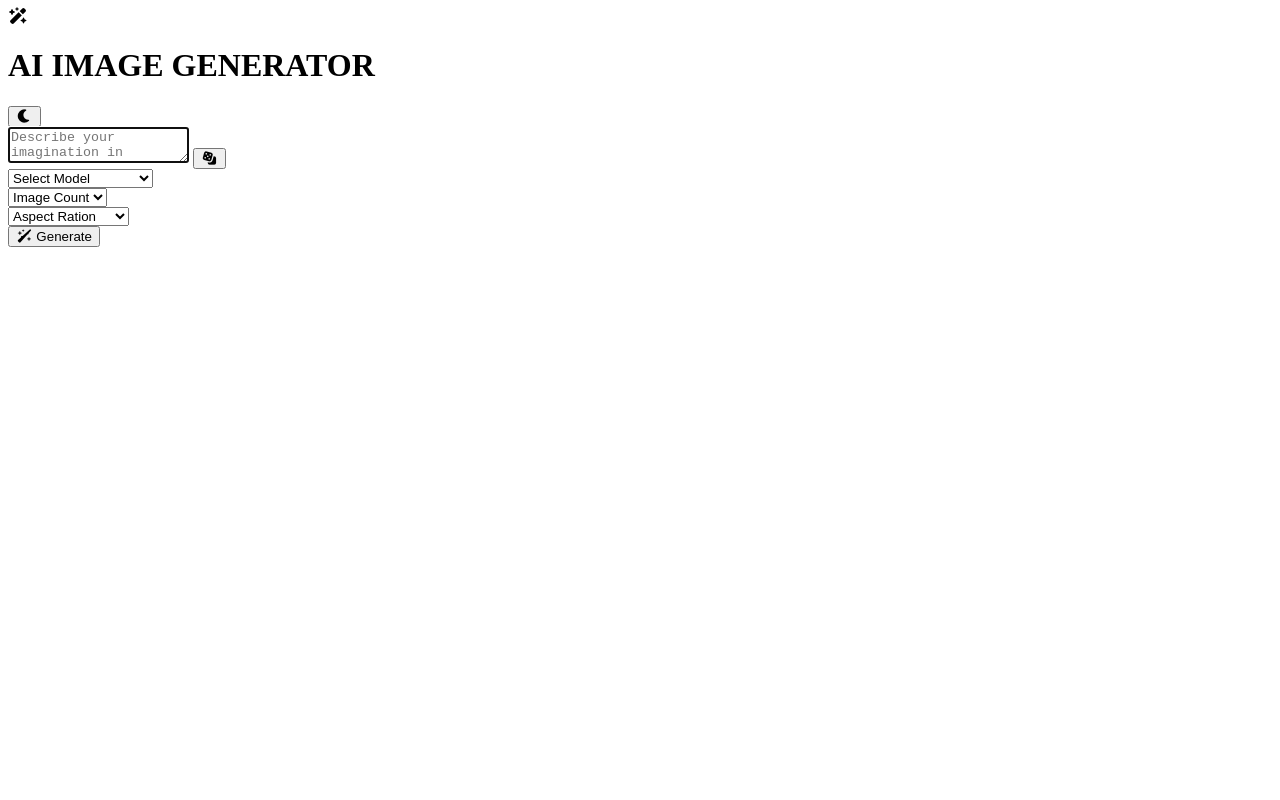
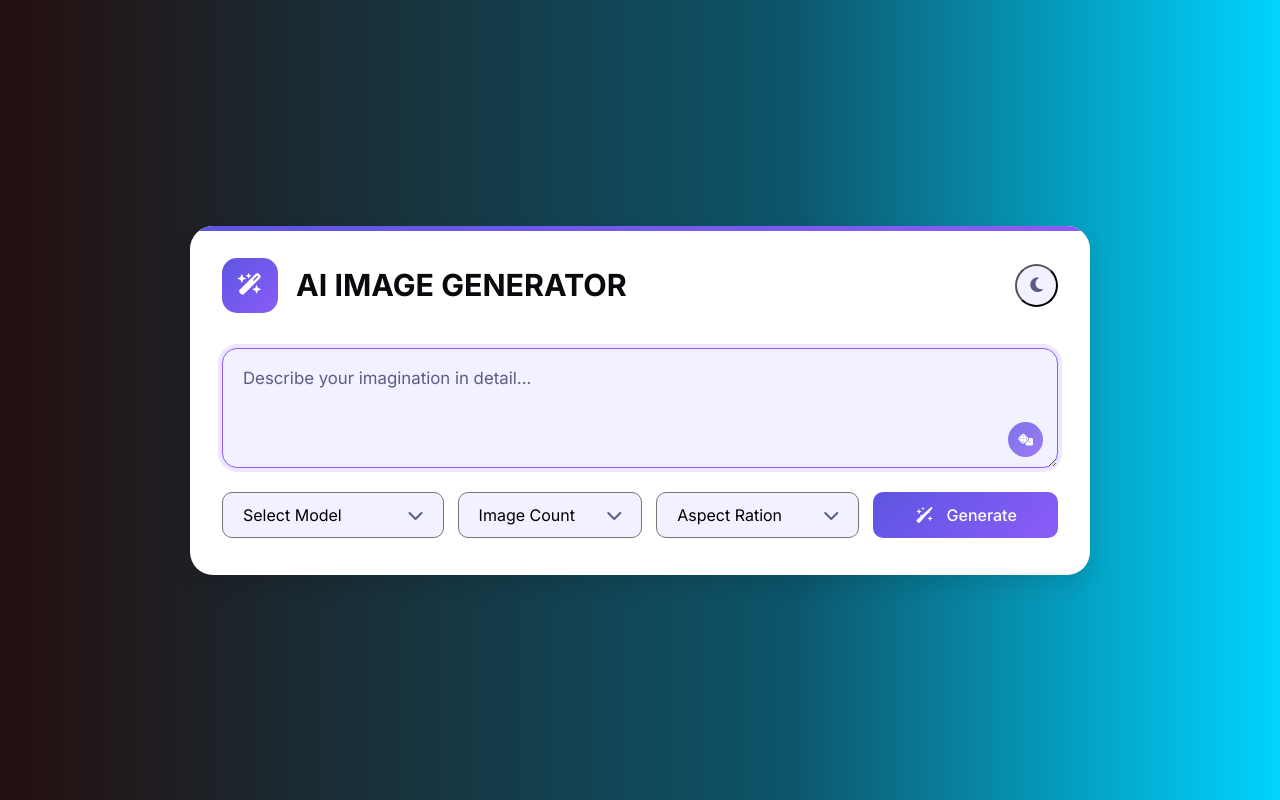
Before and after one commit to master-shubham/TextToImageGenerator_TS, a website built with Vite: page index.html in a window 1280 px wide. Built offline with nearby package versions, Linux system fonts and the light colour scheme.

Commit message:
feat: style header and form

```diff
--- a/index.html
+++ b/index.html
@@ -9,6 +9,7 @@
       rel="stylesheet"
       href="https://cdnjs.cloudflare.com/ajax/libs/font-awesome/7.0.1/css/all.min.css"
     />
+    <link rel="stylesheet" href="https://cdnjs.cloudflare.com/ajax/libs/font-awesome/6.5.1/css/all.min.css">
     <title>texttoimagegenerator</title>
   </head>
   <body>
@@ -27,7 +28,8 @@
       </header>
 
       <!-- Main -->
-      <form action="#" class="prompt-form">
+      <div class="main-content">
+          <form action="#" class="prompt-form">
         <!-- Prompt Container -->
         <div class="prompt-container">
           <textarea
@@ -82,6 +84,7 @@
           </button>
         </div>
       </form>
+      </div>
 
     </div>
 
--- a/src/style.css
+++ b/src/style.css
@@ -0,0 +1,230 @@
+/* Importing Google Fonts - Inter */
+@import url("https://fonts.googleapis.com/css2?family=Inter:ital,opsz,wght@0,14..32,100..900;1,14..32,100..900&family=Open+Sans:ital,wght@0,300..800;1,300..800&display=swap");
+
+* {
+  margin: 0;
+  padding: 0;
+  box-sizing: border-box;
+  font-family: "Inter", sans-serif;
+}
+
+:root {
+  --color-primary: #5C56E1;
+  --color-primary-dark: #5b21b6;
+  --color-accent: #8B5CF6;
+  --color-card: #FFFFFF;
+  --color-input: #F1F1FF;
+  --color-text: #09090E;
+  --color-placeholder: #5C5A87;
+  --color-border: #D4D4ED;
+  --color-gradient: linear-gradient(135deg, #5C56E1, #8B5CF6);
+}
+
+body {
+  display: flex;
+  align-items: center;
+  justify-content: center;
+  min-height: 100vh;
+  color: var(--color-text);
+  padding: 15px;
+  background: #240f0f;
+  background: linear-gradient(
+    90deg,
+    rgba(36, 15, 15, 1) 0%,
+    rgba(12, 86, 107, 1) 62%,
+    rgba(0, 212, 255, 1) 100%
+  );
+
+}
+
+.container{
+    width: 900px;
+    padding: 32px;
+    position: relative;
+    border-radius: 23px;
+    overflow: hidden;
+    background: var(--color-card);
+    box-shadow:  0 10px 20px 0 rgba(0, 0, 0, 0.1);
+}
+
+.container::before{
+    content: "";
+    position: absolute;
+    top: 0;
+    left: 0;
+    width: 100%;
+    height: 5px;
+    background: var(--color-gradient);
+}
+
+.header{
+    display: flex;
+    align-items: center;
+    justify-content: space-between;
+}
+
+.header .logo-wrapper{
+    display: flex;
+    gap: 18px;
+    align-items: center;
+}
+
+.header .logo-wrapper .logo{
+    height: 55px;
+    width: 56px;
+    display: flex;
+    color: #fff;
+    font-size: 1.35rem;
+    flex-shrink: 0;
+    border-radius: 15px;
+    justify-content: center;
+    align-items: center;
+    background: var(--color-gradient);
+
+}
+
+.header .logo-wrapper h1{
+    font-size: 1.9rem;
+    font-weight: 700;
+}
+
+.header .theme-toggle{
+    height: 43px;
+    width: 43px;
+    border-radius: 50%;
+    font-size: 1.05rem;
+    display: flex;
+    color: var(--color-placeholder);
+    flex-shrink: 0;
+    align-items: center;
+    justify-content: center;
+    cursor: pointer;
+    background: var(--color-input);
+    transition: all 0.3s ease;
+}
+
+.header .theme-toggle:hover{
+    color: var(--color-primary);
+    transform: translateY(-2px);
+    box-shadow: 0 4px 6px -1px rgba(0, 0, 0, 0.1);
+}
+
+.main-content{
+    margin: 35px 0 5px;
+}
+
+.main-content .prompt-container{
+    width: 100%;
+    position: relative;
+    margin-bottom: 20px;
+}
+
+.prompt-container .prompt-input{
+    width: 100%;
+    line-height: 1.6;
+    resize: vertical;
+    font-size: 1.05rem;
+    min-height: 120px;
+    padding: 16px 20px;
+    border-radius: 15px;
+    color: var(--color-text);
+    background: var(--color-input);
+    border: 1px solid var(--color-border);
+    transition: all 0.3s ease;
+}
+
+.prompt-container .prompt-input::placeholder{
+    color: var(--color-placeholder);
+}
+
+.prompt-container .prompt-input:focus{
+    border-color: var(--color-accent);
+    outline: none;
+    box-shadow: 0 0 0 4px rgba(139, 92, 246, 0.15);
+}
+
+.prompt-container .prompt-btn{
+    position: absolute;
+    right: 15px;
+    bottom: 15px;
+    height: 35px;
+    width: 35px;
+    border: none;
+    color: #FFF;
+    font-size: 0.75rem;
+    border-radius: 50%;
+    opacity: 0.8;
+    background: var(--color-gradient);
+    transition: all 0.3s ease;
+}
+
+.prompt-container .prompt-btn:hover{
+    opacity: 1;
+    transform: translateY(-2px);
+    box-shadow: 0 4px 6px -1px rgba(0, 0, 0, 0.1);
+}
+
+.main-content .prompt-actions{
+    display: grid;
+    gap: 14px;
+    grid-template-columns: 1.2fr 1fr 1.1fr 1fr;
+
+}
+
+.prompt-actions .select-wrapper{
+ position: relative;
+}
+
+.prompt-actions .select-wrapper::after{
+    content: "\f078";
+font-family: "Font Awesome 6 Free";
+    font-weight: 900;
+    display: inline-block;
+    position: absolute;
+    right: 20px;
+    top: 50%;
+    padding-left: 7px;
+    pointer-events: none;
+    background: var(--color-input);
+    color: var(--color-placeholder);
+    transform: translateY(-50%);
+}
+
+.prompt-actions :where(.custom-select, .generate-btn){
+    cursor: pointer;
+    padding: 12px 20px;
+    font-size: 1rem;
+    border-radius: 10px;
+    background: var(--color-border);
+    background: var(--color-input);
+    transition: all 0.3s ease;
+}
+
+.prompt-actions .custom-select{
+    width: 100%;
+    outline: none;
+    height: 100%;
+    appearance: none;
+}
+
+.prompt-actions .custom-select:is(:focus, :hover){
+    border-color: var(--color-accent);
+    box-shadow: 0 0 0 3px rgba(130, 92, 246, 0.1);
+}
+
+.prompt-actions .generate-btn{
+    display: flex;
+    gap: 12px;
+    font-weight: 500;
+    align-items: center;
+    justify-content: center;
+    padding: 12px 25px;
+    border: none;
+    color: #FFF;
+    background: var(--color-gradient);
+}
+
+.prompt-actions .generate-btn:hover{
+    transform :translateY(-2px);
+    box-shadow: 0 4px 10px rgba(109, 40, 217, 0.3);
+}
```
